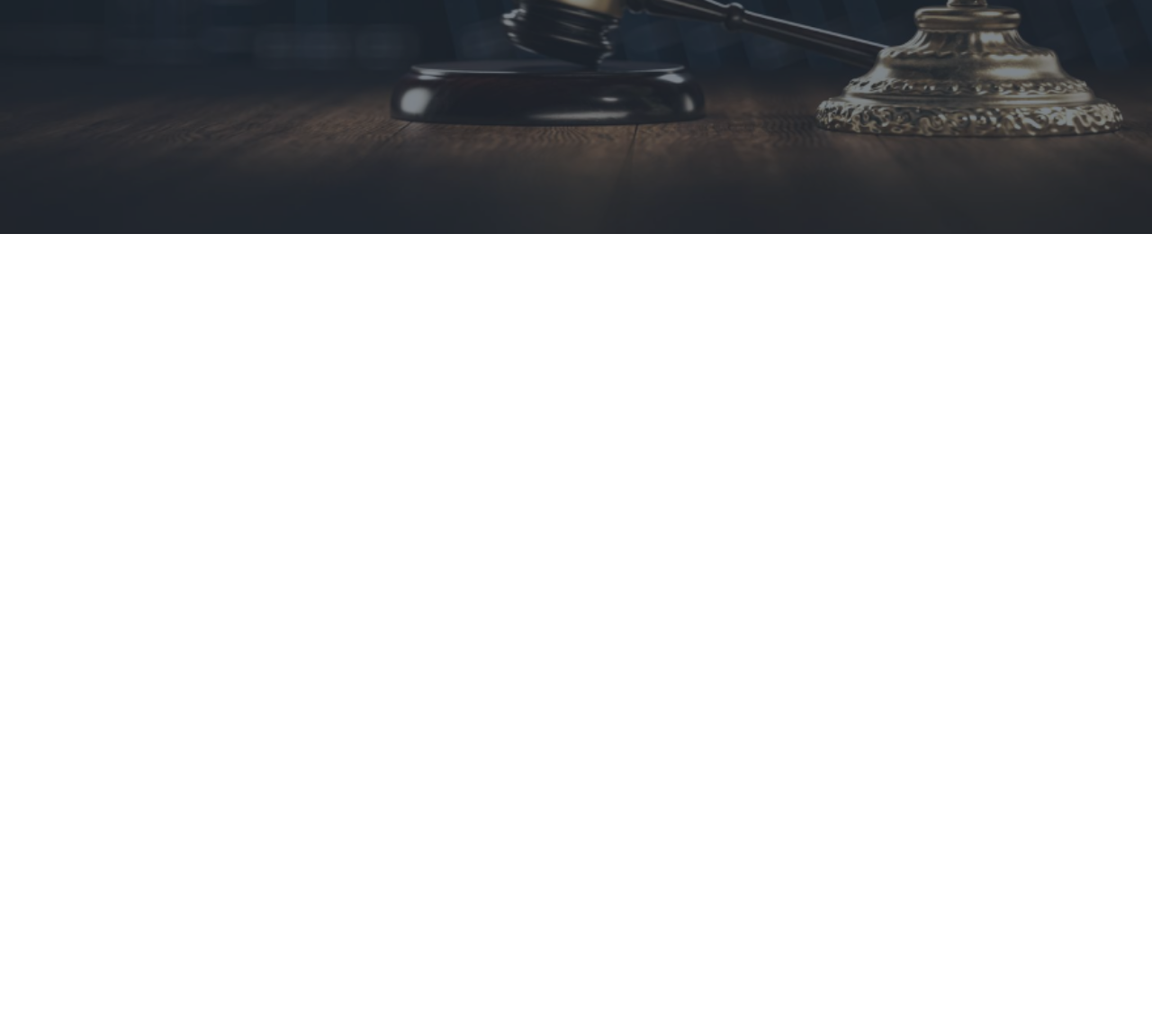
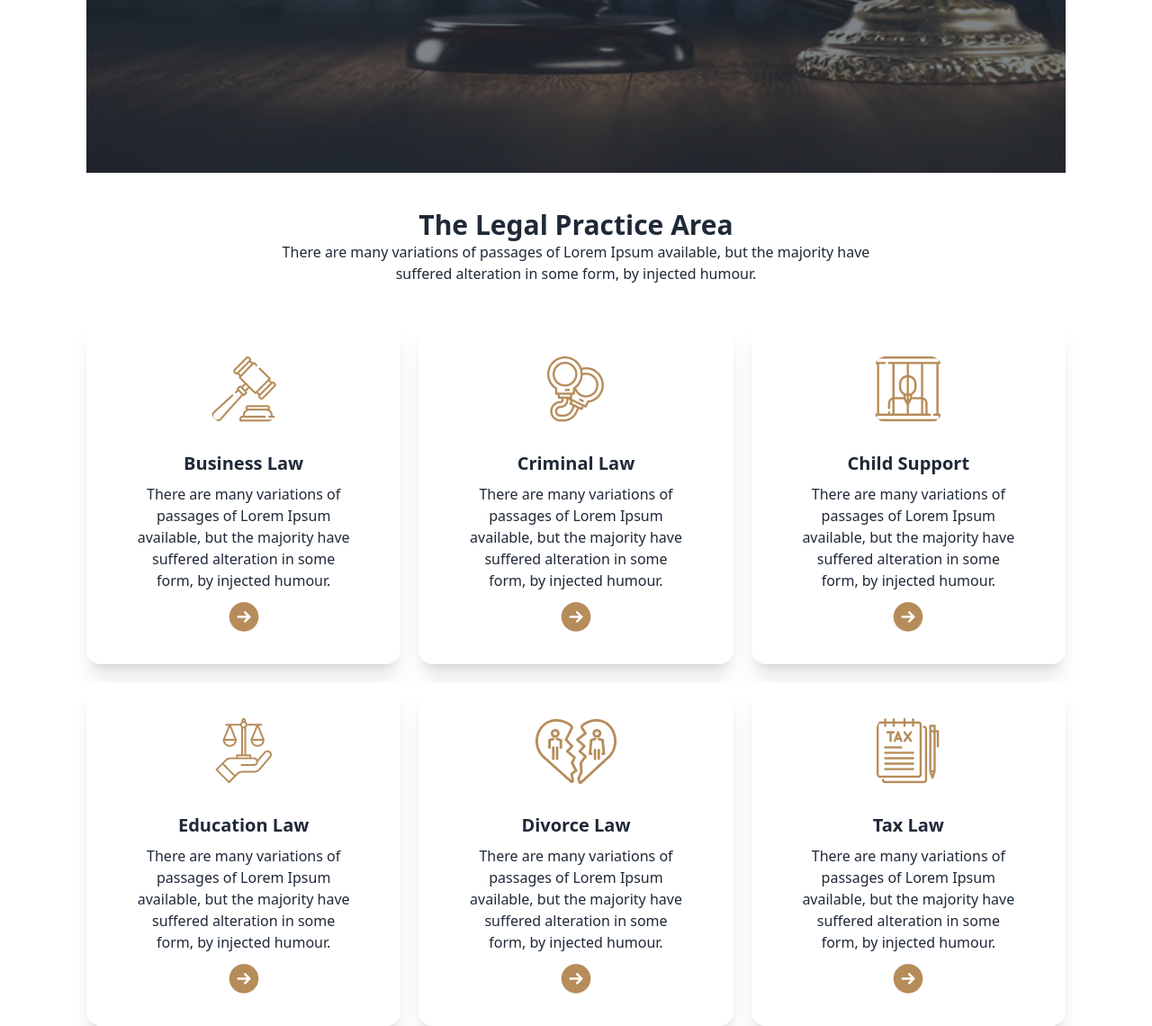
Before and after one commit to MHMIZAN09/legal-solution-resources, a plain HTML site: page index.html in a window 1280 px wide. Shown: the part 608-1748 px from the top of the page at 90% size. Before the commit the page ends 868 px from the top, so only its background shows below. Drawn offline with nearby package versions, Linux system fonts and the light colour scheme.

Commit message:
add few card

```diff
--- a/index.html
+++ b/index.html
@@ -7,10 +7,21 @@
     <title>The Legal Practice</title>
     <link href="https://cdn.jsdelivr.net/npm/daisyui@3.3.1/dist/full.css" rel="stylesheet" type="text/css" />
     <script src="https://cdn.tailwindcss.com"></script>
+    <script>
+        tailwind.config = {
+            theme: {
+                extend: {
+                    backgroundImage: {
+                        'hero-pattern': "url('./images/banner.png')",
+                    },
+                },
+            },
+        }
+    </script>
 </head>
 
 <body>
-    <header>
+    <header class="mx-24">
         <nav>
             <div class="navbar bg-base-100">
                 <div class="navbar-start">
@@ -51,21 +62,96 @@
                 </div>
             </div>
         </nav>
-        <div class="hero min-h-screen" style="background-image: url('images/banner.png');">
+        <div class="hero min-h-[calc(100vh-68px)] bg-hero-pattern">
             <div class="hero-overlay bg-opacity-60"></div>
             <div class="hero-content text-center">
                 <div class="max-w-md space-y-5">
-                    <h1 class="mb-5 text-4xl font-extrabold text-white">We Provide Effective  <br> Legal Solutions</h1>
-                    <p class="mb-5 text-white">There are many variations of passages of Lorem Ipsum available, but the majority
+                    <h1 class="mb-5 text-4xl font-extrabold text-white">We Provide Effective <br> Legal Solutions</h1>
+                    <p class="mb-5 text-white">There are many variations of passages of Lorem Ipsum available, but the
+                        majority
                         have suffered alteration in some form, by injected humour.</p>
                     <div>
-                        <input type="text" placeholder="Search your services" class="input input-bordered input-primary w-full max-w-xs" />
+                        <input type="text" placeholder="Search your services"
+                            class="input input-bordered input-primary w-full max-w-xs" />
                         <button class="btn btn-primary">Search</button>
                     </div>
                 </div>
             </div>
         </div>
     </header>
+    <main class="mx-24">
+        <section >
+            <div class="mt-10">
+                <h1 class="text-3xl font-extrabold text-center">The Legal Practice Area</h1>
+                <p class="text-center">There are many variations of passages of Lorem Ipsum available, but the majority have <br>
+                    suffered alteration in some form, by injected humour.</p>
+            </div>
+            <div class="grid grid-cols-3 gap-5 justify-center items-center mt-10">
+                <div class="card bg-base-100 shadow-xl">
+                    <figure class="px-10 pt-10">
+                      <img src="/images/business.png" alt="Shoes" class="rounded-xl" />
+                    </figure>
+                    <div class="card-body items-center text-center">
+                      <h2 class="card-title">Business Law</h2>
+                      <p>There are many variations of <br> passages of Lorem Ipsum <br> available, but the majority have <br>  suffered alteration in some <br>  form, by injected humour.</p>
+                      <img src="images/Frame.png" alt="">
+                    </div>
+                  </div>
+                <div class="card bg-base-100 shadow-xl">
+                    <figure class="px-10 pt-10">
+                      <img src="/images/criminal.png" alt="Shoes" class="rounded-xl" />
+                    </figure>
+                    <div class="card-body items-center text-center">
+                      <h2 class="card-title">Criminal Law</h2>
+                      <p>There are many variations of <br> passages of Lorem Ipsum <br> available, but the majority have <br>  suffered alteration in some <br>  form, by injected humour.</p>
+                      <img src="images/Frame.png" alt="">
+                    </div>
+                  </div>
+                <div class="card bg-base-100 shadow-xl">
+                    <figure class="px-10 pt-10">
+                      <img src="/images/child.png" alt="Shoes" class="rounded-xl" />
+                    </figure>
+                    <div class="card-body items-center text-center">
+                      <h2 class="card-title">Child Support</h2>
+                      <p>There are many variations of <br> passages of Lorem Ipsum <br> available, but the majority have <br>  suffered alteration in some <br>  form, by injected humour.</p>
+                      <img src="images/Frame.png" alt="">
+                    </div>
+                  </div>
+
+                <div class="card bg-base-100 shadow-xl">
+                    <figure class="px-10 pt-10">
+                      <img src="/images/education.png" alt="Shoes" class="rounded-xl" />
+                    </figure>
+                    <div class="card-body items-center text-center">
+                      <h2 class="card-title">Education Law</h2>
+                      <p>There are many variations of <br> passages of Lorem Ipsum <br> available, but the majority have <br>  suffered alteration in some <br>  form, by injected humour.</p>
+                      <img src="images/Frame.png" alt="">
+                    </div>
+                  </div>
+                <div class="card bg-base-100 shadow-xl">
+                    <figure class="px-10 pt-10">
+                      <img src="/images/divorce.png" alt="Shoes" class="rounded-xl" />
+                    </figure>
+                    <div class="card-body items-center text-center">
+                      <h2 class="card-title">Divorce Law</h2>
+                      <p>There are many variations of <br> passages of Lorem Ipsum <br> available, but the majority have <br>  suffered alteration in some <br>  form, by injected humour.</p>
+                      <img src="images/Frame.png" alt="">
+                    </div>
+                  </div>
+                <div class="card bg-base-100 shadow-xl">
+                    <figure class="px-10 pt-10">
+                      <img src="/images/tax.png" alt="Shoes" class="rounded-xl" />
+                    </figure>
+                    <div class="card-body items-center text-center">
+                      <h2 class="card-title">Tax Law</h2>
+                      <p>There are many variations of <br> passages of Lorem Ipsum <br> available, but the majority have <br>  suffered alteration in some <br>  form, by injected humour.</p>
+                      <img src="images/Frame.png" alt="">
+                    </div>
+                  </div>
+            </div>
+        </section>
+    </main>
+    <!-- script -->
 </body>
 
 </html>
```
